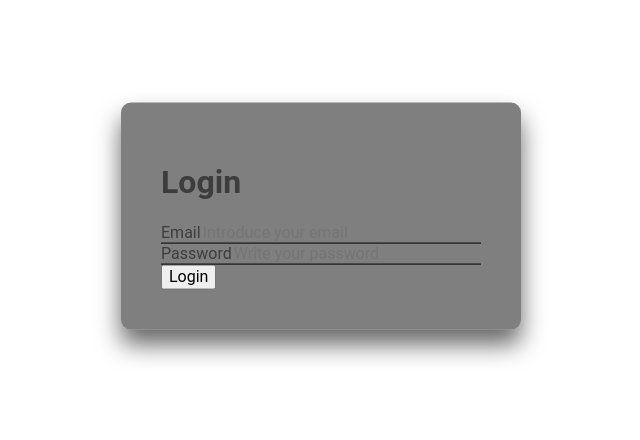
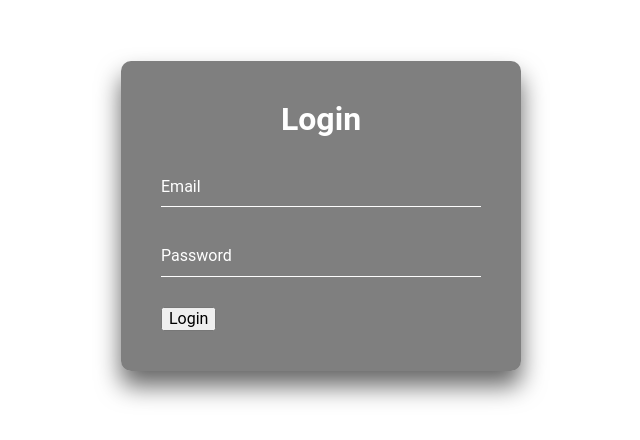
Before and after one commit to IH-Team-Rocket/Lumio, a React (Create React App) app: page /login in a window 1280 px wide. Shown: the part 184-624 px from the top of the page, without its empty margins (319-959 px from the left). Built offline with nearby package versions, Linux system fonts and the light colour scheme.

Commit message:
progress bar working

```diff
--- a/package.json
+++ b/package.json
@@ -15,6 +15,7 @@
     "react-apexcharts": "^1.4.0",
     "react-dom": "^18.2.0",
     "react-icons": "^4.6.0",
+    "react-loader-spinner": "^5.3.4",
     "react-router-dom": "^6.4.2",
     "react-scripts": "5.0.1",
     "react-toastify": "^9.0.8",
--- a/src/App.scss
+++ b/src/App.scss
@@ -349,3 +349,11 @@ template {
 [hidden] {
   display: none;
 }
+
+.loader-container {
+  width: 100%;
+  height: 100%;
+  display: flex;
+  justify-content: center;
+  align-items: center;
+}
--- a/src/components/misc/Input.jsx
+++ b/src/components/misc/Input.jsx
@@ -3,13 +3,13 @@ function Input({
   onChange, value, id, name, error, onBlur
 }) {
   return (
-    <div className="input">
+    <div className="form-input">
       <label htmlFor={id} className="form-label">
         {label}
       </label>
       <input
         type={type} className={`form-control ${error ? 'is-invalid' : ''}`}
-        id={id} placeholder={placeholder}
+        id={id}
         onChange={onChange} value={value}
         name={name} onBlur={onBlur}
       />
--- a/src/screens/auth/login/LoginScreen.scss
+++ b/src/screens/auth/login/LoginScreen.scss
@@ -16,21 +16,44 @@
       box-sizing: border-box;
       box-shadow: 0 15px 25px rgba(0,0,0,.6);
       border-radius: 10px;
-    }
 
-    .input {
-      border-bottom: 1px solid black;
-        .form-label{
-        }
-        .form-control {
-          border: none;
-          background: none;
-            &:focus {
-              outline: none
-            }
+        h1 {
+          margin: 0 0 30px;
+          padding: 0;
+          color: #fff;
+          text-align: center;
         }
     }
 
-
+    .form-input {
+      position: relative;
+        .form-label{
+          position: absolute;
+          top:0;
+          left: 0;
+          padding: 10px 0;
+          font-size: 16px;
+          color: #fff;
+          pointer-events: none;
+          transition: .5s;
+        }
+        .form-control {
+          width: 100%;
+          padding: 10px 0;
+          font-size: 16px;
+          color: #fff;
+          margin-bottom: 30px;
+          border: none;
+          border-bottom: 1px solid #fff;
+          outline: none;
+          background: transparent;
+        }
 
     }
+    .form-input input:focus ~ label {
+      top: -20px;
+      left: 0;
+      color: #03e9f4;
+      font-size: 12px;
+    }
+}
--- a/src/screens/dashboard/sidescreen/contracts/ContractDetails.jsx
+++ b/src/screens/dashboard/sidescreen/contracts/ContractDetails.jsx
@@ -2,6 +2,7 @@ import React, { useEffect, useState } from 'react';
 import { useParams } from 'react-router-dom';
 import { getContract } from '../../../../services/ContractService';
 import './ContractDetails.scss'
+import { ProgressBar } from 'react-loader-spinner';
 
 const ContractDetails = () => {
   const [ contract, setContract ] = useState(null)
@@ -28,7 +29,18 @@ const ContractDetails = () => {
             <p>{contract.createdAt}</p>
         </div>
     ) : (
-      <p>Loading...</p>
+      <div className='loader-container'>
+
+        <ProgressBar
+          height="80"
+          width="80"
+          ariaLabel="progress-bar-loading"
+          wrapperStyle={{}}
+          wrapperClass="progress-bar-wrapper"
+          borderColor = '#020E31'
+          barColor = '#FF9600'
+        />
+      </div>
     );
 };
 
--- a/src/screens/dashboard/sidescreen/dashboard/Dashboard.jsx
+++ b/src/screens/dashboard/sidescreen/dashboard/Dashboard.jsx
@@ -6,6 +6,7 @@ import WeatherWidget from '../../../../components/weather/WeatherWidget';
 import ContractSelect from '../../../../components/misc/contract-select/ContractSelect';
 import { getCurrentUser } from '../../../../services/UserService';
 import { getContract, getContracts } from '../../../../services/ContractService';
+import { ProgressBar } from 'react-loader-spinner';
 
 const Dashboard = () => {
   const toMonthName= (monthNumber) => {
@@ -116,7 +117,18 @@ const Dashboard = () => {
         </div>
       </div>
     </div> ) : (
-      <p>Loading...</p>
+      <div className='loader-container'>
+
+        <ProgressBar
+          height="80"
+          width="80"
+          ariaLabel="progress-bar-loading"
+          wrapperStyle={{}}
+          wrapperClass="progress-bar-wrapper"
+          borderColor = '#020E31'
+          barColor = '#FF9600'
+        />
+      </div>
   );
 };
 
--- a/src/screens/dashboard/sidescreen/market/tickets/TicketCreate.jsx
+++ b/src/screens/dashboard/sidescreen/market/tickets/TicketCreate.jsx
@@ -6,6 +6,7 @@ import { getPanelContracts } from '../../../../../services/ContractService';
 import { createTicket } from '../../../../../services/TicketService';
 import { getCurrentUser } from '../../../../../services/UserService';
 import TicketSchema from './TicketSchema';
+import {ProgressBar} from  'react-loader-spinner'
 
 const INITIAL_VALUES = {
     price: "",
@@ -140,7 +141,18 @@ function TicketCreate() {
             </form>
         </div>
     ) : (
-        <p> Loading... </p>
+        <div className='loader-container'>
+
+        <ProgressBar
+          height="80"
+          width="80"
+          ariaLabel="progress-bar-loading"
+          wrapperStyle={{}}
+          wrapperClass="progress-bar-wrapper"
+          borderColor = '#020E31'
+          barColor = '#FF9600'
+        />
+      </div>
     );
 
 }
```
Also changed, not shown: 1 other file (tests, documents, lock files or other folders). Lines whose indentation alone changed are shown as unchanged.
